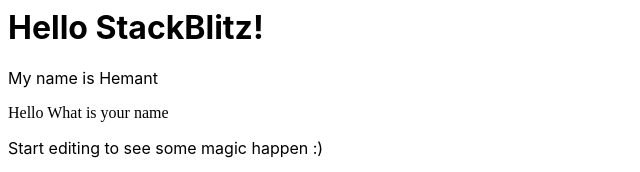
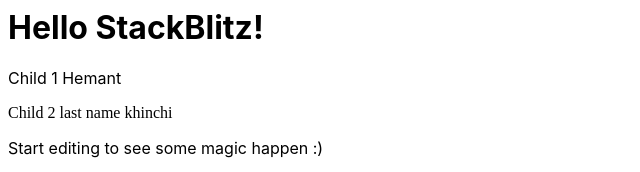
Before and after one commit to HemantKhinchiProjects/react-state-lifting, a React (Create React App) app: page / in a window 1280 px wide. Shown: the top 172 px of the page, without its empty margins (0-640 px from the left). Built offline with nearby package versions, Linux system fonts and the light colour scheme.

Commit message:
3 files modified

```diff
--- a/src/App.js
+++ b/src/App.js
@@ -1,12 +1,15 @@
-import React from 'react';
+import React, { createContext, useState } from 'react';
 import './style.css';
 
 import ChildOne from './components/Child-1';
+import ChildTwo from './components/Child-2';
 
-import ChildTwo from './components/Child-2';
+const LastNameContext = createContext();
 export default function App() {
+  const [lname, setLname] = useState();
   const nameDetails = (name) => {
     console.log(name);
+    setLname(name[1]);
     return name[0];
   };
 
@@ -14,10 +17,12 @@
     <div>
       <h1>Hello StackBlitz!</h1>
       <ChildOne fname={nameDetails} />
-
-      <ChildTwo lname={nameDetails} />
+      <LastNameContext.Provider value={lname}>
+        <ChildTwo />
+      </LastNameContext.Provider>
 
       <p>Start editing to see some magic happen :)</p>
     </div>
   );
 }
+export { LastNameContext };
--- a/src/components/Child-1.js
+++ b/src/components/Child-1.js
@@ -3,7 +3,7 @@
   const name = ['Hemant', 'khinchi'];
   return (
     <div>
-      <p>My name is {props.fname(name)}</p>
+      <p>Child 1 {props.fname(name)}</p>
     </div>
   );
 };
--- a/src/components/Child-2.js
+++ b/src/components/Child-2.js
@@ -1,8 +1,9 @@
-import React from 'react';
-import App from '../App';
-import ChildOne from './components/Child-1';
+import React, { useContext } from 'react';
+import { LastNameContext } from '../App';
+
 const ChildTwo = (props) => {
-  //console.log(props.lname[0]);
-  return <div>Hello What is your name {props.lname} </div>;
+  const lname = useContext(LastNameContext);
+
+  return <div>Child 2 last name {lname} </div>;
 };
 export default ChildTwo;
```
